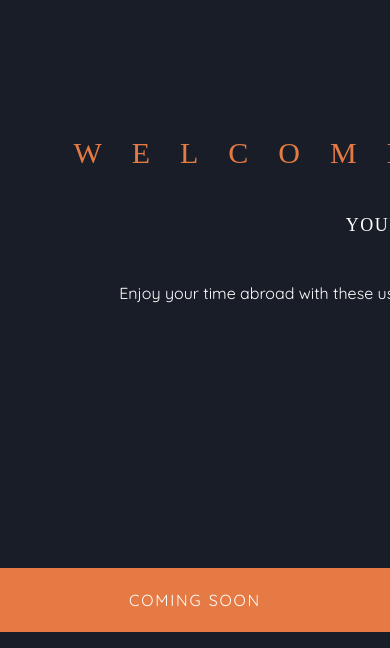
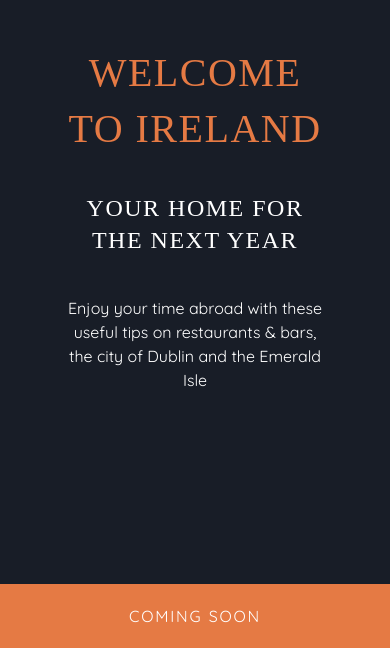
Before and after one commit to JulchenP/irish-adventure, a plain HTML site: page index.html in a window 390 px wide. Shown: the part 196-844 px from the top of the page. Drawn offline with nearby package versions, Linux system fonts and the light colour scheme; a web font is replaced by a local one.

Commit message:
temp site css

```diff
--- a/styles.css
+++ b/styles.css
@@ -29,6 +29,7 @@ h1 {
   padding: 0 150px;
   line-height: 120px;
   margin-bottom: 35px;
+  text-align: center;
 }
 
 h2 {
@@ -184,38 +185,51 @@ p .hero {
   padding: 20px;
   text-transform: uppercase;
   letter-spacing: 1.8px;
+  margin-bottom: 0;
 }
 
 @media (max-width: 900px) {
   h1 {
-    font-size: 30px;
-    line-height: 1.4;
+    font-size: 40px;
     padding: 0;
     margin-bottom: 35px;
     text-align: center;
+    line-height: 3.5rem;
+    letter-spacing: 1.5px;
   }
 
   h2 {
     line-height: 2rem;
     letter-spacing: 1.5px;
-    font-size: 18px;
+    font-size: 24px;
     text-transform: uppercase;
     padding: 0;
   }
 
   p .heroText {
-    font-size: 12px;
+    font-size: 10px;
     line-height: 1.5rem;
     letter-spacing: 0.5px;
     padding: 15px 0;
   }
 
-  .mainText {
-    padding: 0px;
+  .hero {
+    padding: 10px;
+    margin: 0 auto;
+    width: 100%;
   }
 
-  .hero {
-    height: 800px;
-    padding: 20px;
+  .temp {
+    background-color: #181d27;
+    position: fixed;
+    top: 0;
+    left: 0;
+    min-width: 100%;
+    min-height: 100%;
+
+    justify-content: center;
+    align-items: center;
+    display: inline-flex;
+    padding: 50px;
   }
 }
```
